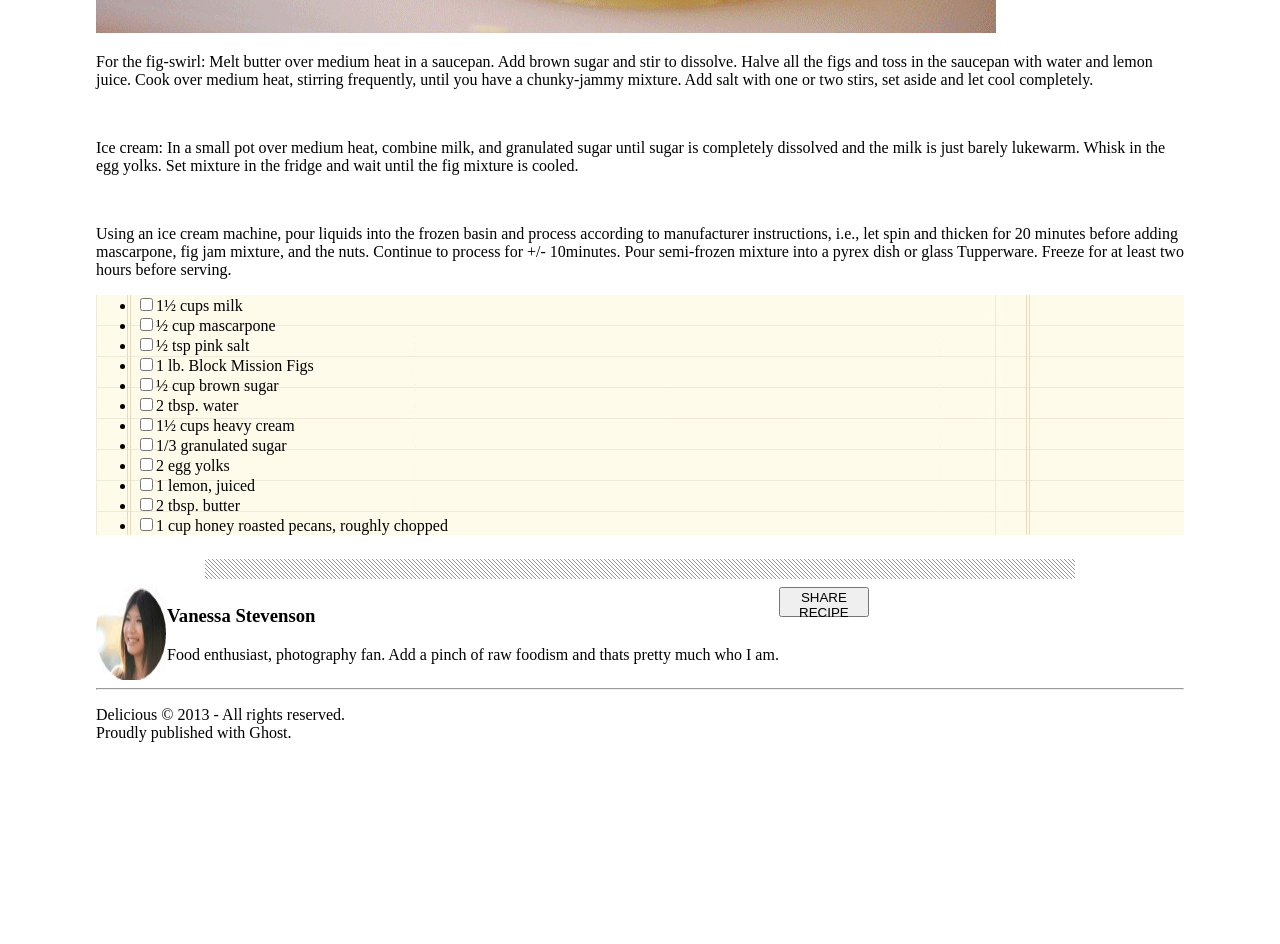
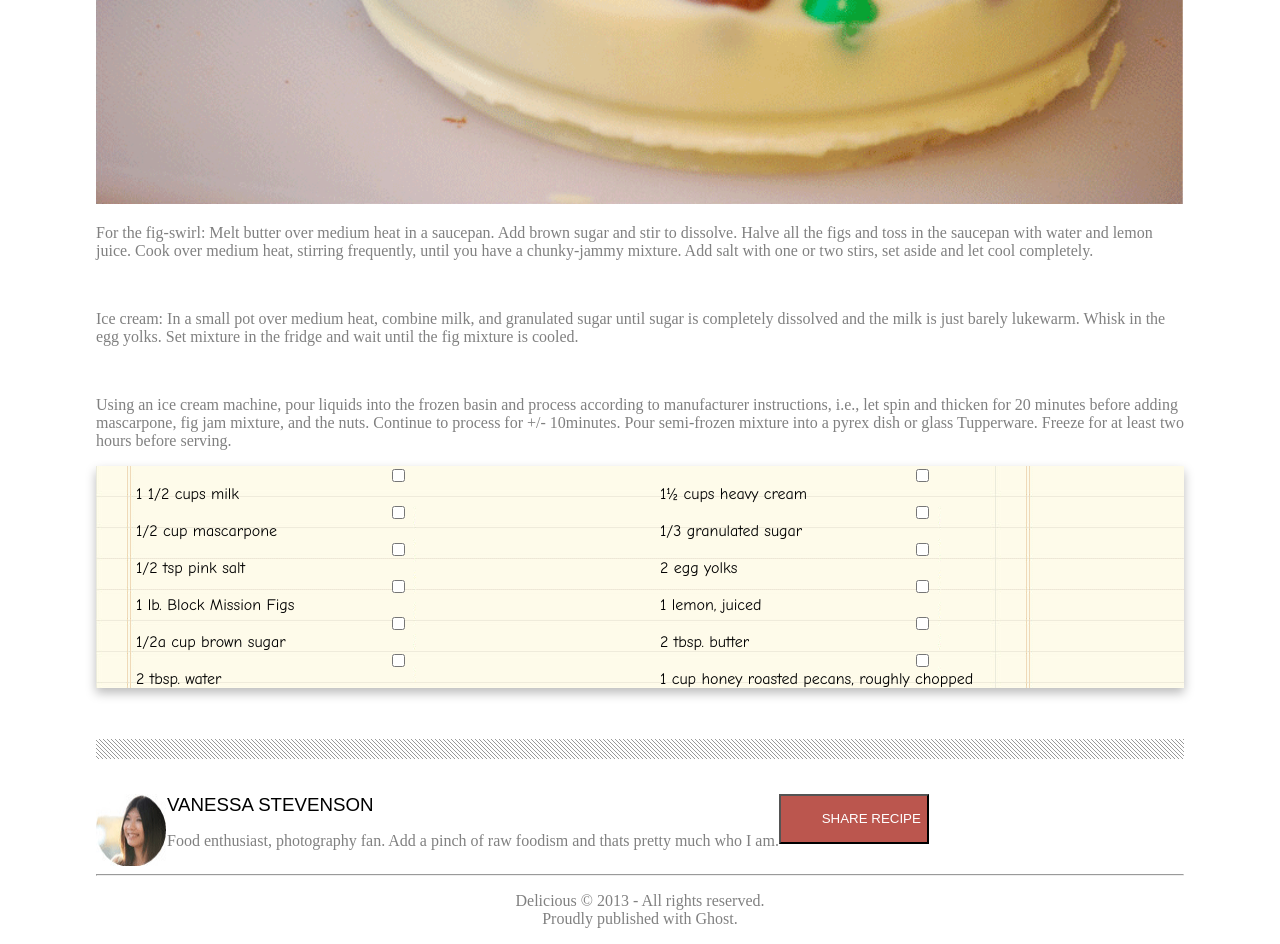
Before and after one commit to TravelFiend/chocolate-pizza, a plain HTML site: page index.html in a window 1280 px wide. Shown: the part 860-1804 px from the top of the page. Before the commit the page ends 1618 px from the top, so only its background shows below. Drawn offline with Linux system fonts and the light colour scheme.

Commit message:
getting pretty close with the CSS but still have some adjustments to make

```diff
--- a/index.html
+++ b/index.html
@@ -15,7 +15,7 @@
             <img src="./assets/logo.png" alt="">
             <div>
                 <h1>Delicious</h1>
-                <h2>THE BEST FOOD BLOG ON THE WEB</h2>
+                <h3>the best food blog on the web</h3>
             </div>
         </div>
         <div>
@@ -34,8 +34,8 @@
         <hr class="gray-bar" />
         <section id="content"></section>
         <h2>Chocolate Pizza</h2>
-        <div>
-            <span>posted on 15 dec 2013 / desserts</span>
+        <div id="sub-head-gray">
+            <h3>posted on 15 dec 2013 / desserts</h3>
             <span><img src="assets/print-icon.png" alt="">print</span>
         </div>
         <img id="main-img" src="assets/choco-pizza.png" alt="Pic of chocolate pizza">
@@ -47,18 +47,22 @@
         <br>
         <p>Using an ice cream machine, pour liquids into the frozen basin and process according to manufacturer instructions, i.e., let spin and thicken for 20 minutes before adding mascarpone, fig jam mixture, and the nuts. Continue to process for +/- 10minutes. Pour semi-frozen mixture into a pyrex dish or glass Tupperware. Freeze for at least two hours before serving.</p>
         <ul>
-            <li><input type="checkbox">1&frac12 cups milk</li>
-            <li><input type="checkbox">&frac12 cup mascarpone</li>
-            <li><input type="checkbox">&frac12 tsp pink salt</li>
-            <li><input type="checkbox">1 lb. Block Mission Figs</li>
-            <li><input type="checkbox">&frac12 cup brown sugar</li>
-            <li><input type="checkbox">2 tbsp. water</li>
-            <li><input type="checkbox">1&frac12 cups heavy cream</li>
-            <li><input type="checkbox">1/3 granulated sugar</li>
-            <li><input type="checkbox">2 egg yolks</li>
-            <li><input type="checkbox">1 lemon, juiced</li>
-            <li><input type="checkbox">2 tbsp. butter</li>
-            <li><input type="checkbox">1 cup honey roasted pecans, roughly chopped</li>
+            <li>
+                <input type="checkbox">1 1/2 cups milk
+                <input type="checkbox">1/2 cup mascarpone
+                <input type="checkbox">1/2 tsp pink salt
+                <input type="checkbox">1 lb. Block Mission Figs
+                <input type="checkbox">1/2a cup brown sugar
+                <input type="checkbox">2 tbsp. water
+            </li>
+            <li>
+                <input type="checkbox">1&frac12 cups heavy cream
+                <input type="checkbox">1/3 granulated sugar
+                <input type="checkbox">2 egg yolks
+                <input type="checkbox">1 lemon, juiced
+                <input type="checkbox">2 tbsp. butter
+                <input type="checkbox">1 cup honey roasted pecans, roughly chopped
+            </li>
         </ul>
     </main>
 
@@ -70,10 +74,10 @@
                 <h3>Vanessa Stevenson</h3>
                 <p>Food enthusiast, photography fan. Add a pinch of raw foodism and thats pretty much who I am.</p>
             </div>
-            <button id="share-button">SHARE RECIPE</button>
+            <button>SHARE RECIPE</button>
         </div>
         <hr />
-        <div>
+        <div id="copyright">
             <p>Delicious &copy; 2013 - All rights reserved.<br> Proudly published with Ghost.</p>
         </div>
 
--- a/style.css
+++ b/style.css
@@ -8,8 +8,11 @@ body {
 body {
     display: flex;
     align-items: center;
-    /* justify-content: center; */
     flex-direction: column;
+    width: 100%;
+}
+
+footer {
     width: 100%;
 }
 
@@ -20,9 +23,10 @@ body {
 
 .gray-bar {
     height: 20px;
-    width: 80%;
+    width: 100%;
     border: none;
     background-image: url('./assets/hr-img.png');
+    margin: 35px 0;
 }
 
 header,
@@ -31,9 +35,19 @@ footer {
     width: 85%;
 }
 
+h3 {
+    font-family: sans-serif;
+    text-transform: uppercase;
+    font-weight: 300;
+    margin: 0;
+}
+
 button {
-    height: 30px;
-    width: 90px;
+    height: 50px;
+    width: 150px;
+    background: rgb(187, 86, 78);
+    color: white;
+    text-align: right;
 }
 
 header {
@@ -42,8 +56,8 @@ header {
     margin-top: 50px;
 }
 
-.spaced-icon {
-    margin-left: 10px;
+#spaced-icon {
+    margin-left: 12px;
 }
 
 #header-left {
@@ -53,4 +67,36 @@ header {
 
 ul {
     background-image: url('./assets/list-bg.png');
+    display: flex;
+    justify-content: space-between;
+    font-family: 'Comic Sans MS';
+    box-shadow: 0 5px 10px rgb(187, 187, 187);;
 }
+
+li {
+    display: flex;
+    flex-direction: column;
+    width: 50%;
+}
+
+#main-img {
+    text-align: center;
+    width: 100%;
+}
+
+#sub-head-gray {
+    display: flex;
+    justify-content: space-between;
+    margin-bottom: 25px;
+    text-transform: uppercase;
+    color: rgb(158, 158, 158);
+}
+
+#copyright {
+    text-align: center;
+    color: rgb(158, 158, 158);
+}
+
+p {
+    color: gray;
+}
```
